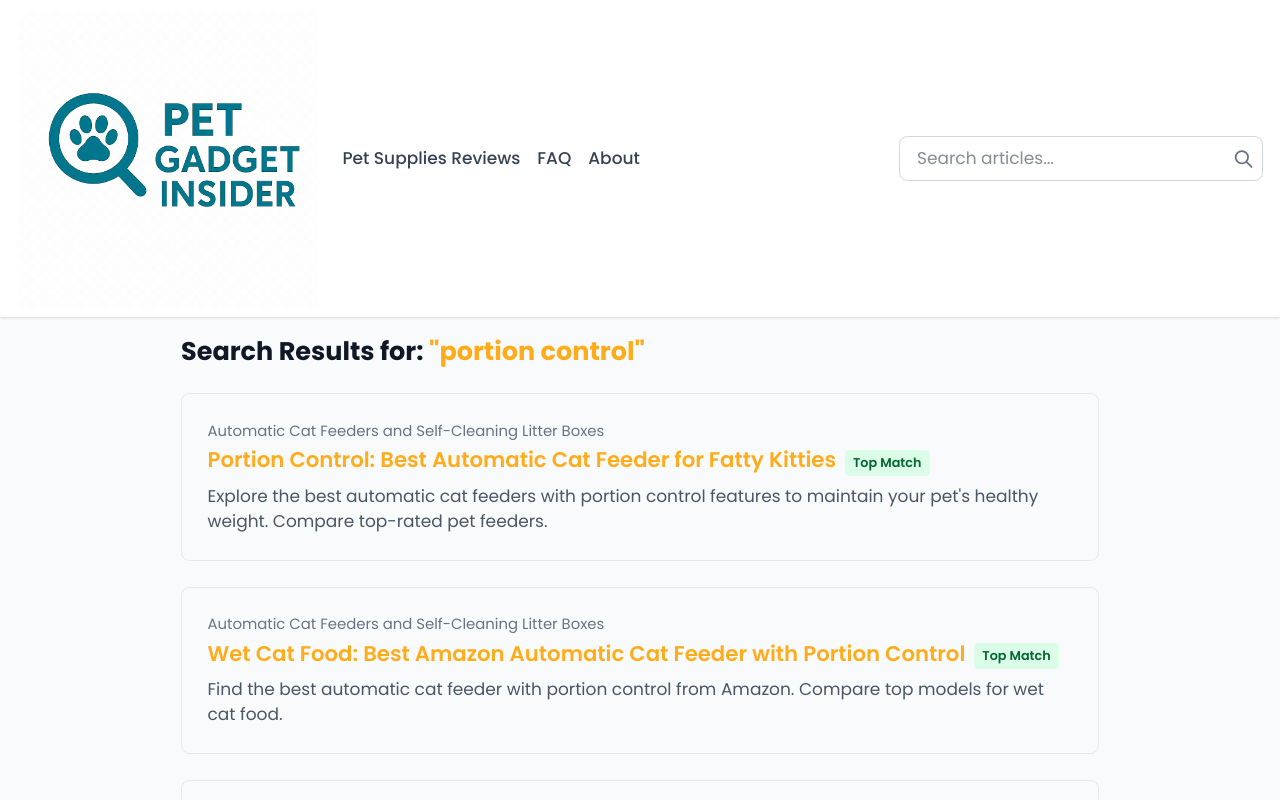
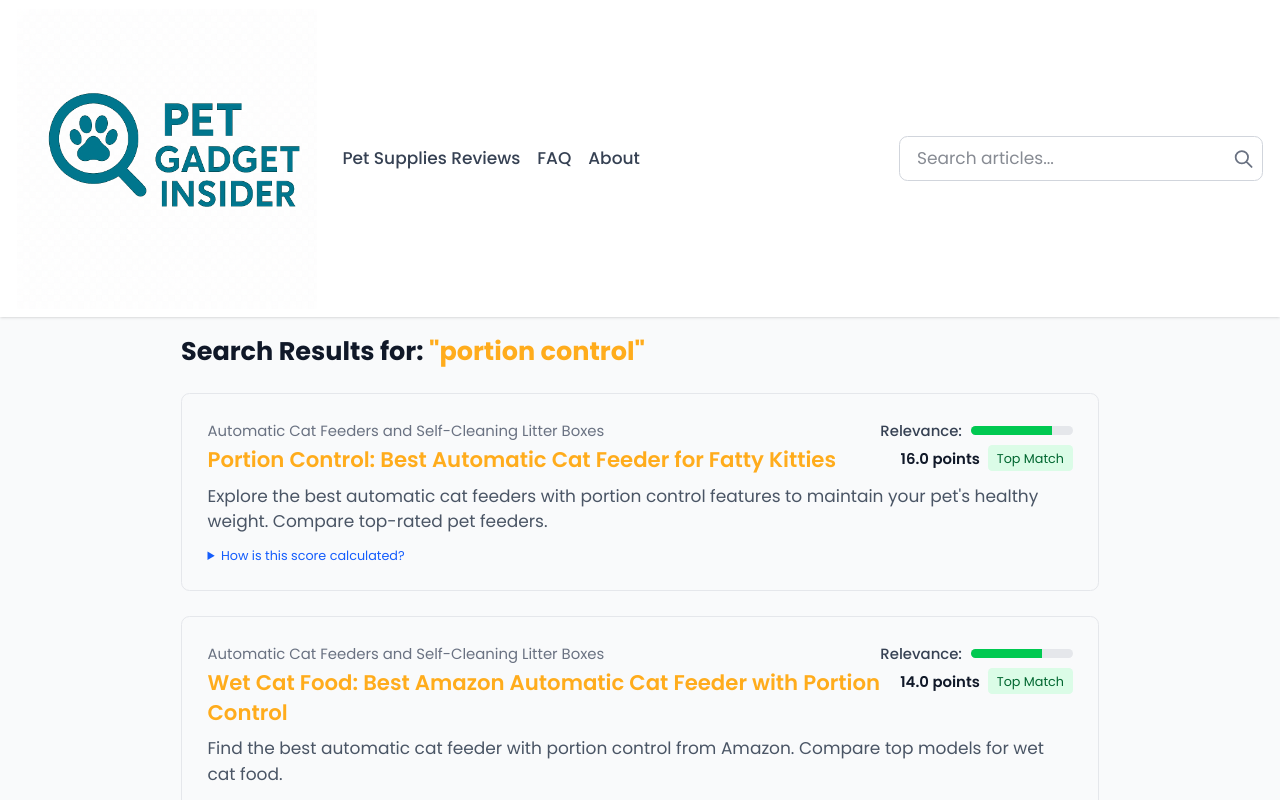
Before and after one commit to Nooradrip/wellness-gadget-insider, a Next.js app: page /search/portion%20control in a window 1280 px wide. Shown: the top 800 px of the page. Built offline with nearby package versions, Linux system fonts and the light colour scheme; no server answers.

Commit message:
Fix search functionality

```diff
--- a/src/components/SearchResults.tsx
+++ b/src/components/SearchResults.tsx
@@ -67,6 +67,8 @@ export default function SearchResults({ query }: { query: string }) {
         <div className="space-y-6">
           {results.map((result) => (
             <div key={result.url} className="p-6 border border-gray-200 rounded-lg hover:shadow-md transition-shadow">
+              <div className="flex justify-between items-start">
+                <div>
                   {result.breadcrumbs && (
                     <div className="text-sm text-gray-500 mb-1">
                       {result.breadcrumbs}
@@ -75,16 +77,57 @@ export default function SearchResults({ query }: { query: string }) {
                   <Link href={result.url} className="block">
                     <h2 className="text-xl font-semibold text-primary hover:underline">
                       {result.title}
-                  {result.score >= 5 && (
+                    </h2>
+                  </Link>
+                </div>
+
+                {/* Score display with visual indicator */}
+                <div className="flex flex-col items-end">
+                  <div className="flex items-center mb-1">
+                    <span className="text-sm font-medium text-gray-700 mr-2">
+                      Relevance:
+                    </span>
+                    <div className="relative w-24 h-2 bg-gray-200 rounded-full overflow-hidden">
+                      <div
+                        className="absolute top-0 left-0 h-full bg-green-500"
+                        style={{ width: `${Math.min(100, result.score * 5)}%` }}
+                      ></div>
+                    </div>
+                  </div>
+                  <div className="flex items-center">
+                    <span className="text-sm font-semibold text-gray-900">
+                      {result.score.toFixed(1)} points
+                    </span>
+                    {result.score >= 8 && (
                       <span className="ml-2 text-xs bg-green-100 text-green-800 px-2 py-1 rounded">
                         Top Match
                       </span>
                     )}
-                </h2>
+                  </div>
+                </div>
+              </div>
+
               {result.description && (
                 <p className="text-gray-600 mt-2">{result.description}</p>
               )}
-              </Link>
+
+              {/* Score breakdown tooltip */}
+              <div className="mt-3 text-xs text-gray-500">
+                <details className="inline-block">
+                  <summary className="cursor-pointer text-blue-600 hover:underline">
+                    How is this score calculated?
+                  </summary>
+                  <div className="mt-1 p-2 bg-gray-50 rounded-md">
+                    <ul className="list-disc pl-5 space-y-1">
+                      <li>Title match: <span className="font-medium">6 points</span></li>
+                      <li>Meta description match: <span className="font-medium">4 points</span></li>
+                      <li>Content match: <span className="font-medium">2 points</span></li>
+                      <li>Recent article: <span className="font-medium">+3 bonus</span></li>
+                      <li>Category match: <span className="font-medium">+3 bonus</span></li>
+                    </ul>
+                  </div>
+                </details>
+              </div>
             </div>
           ))}
         </div>
```
Lines whose indentation alone changed are shown as unchanged.
